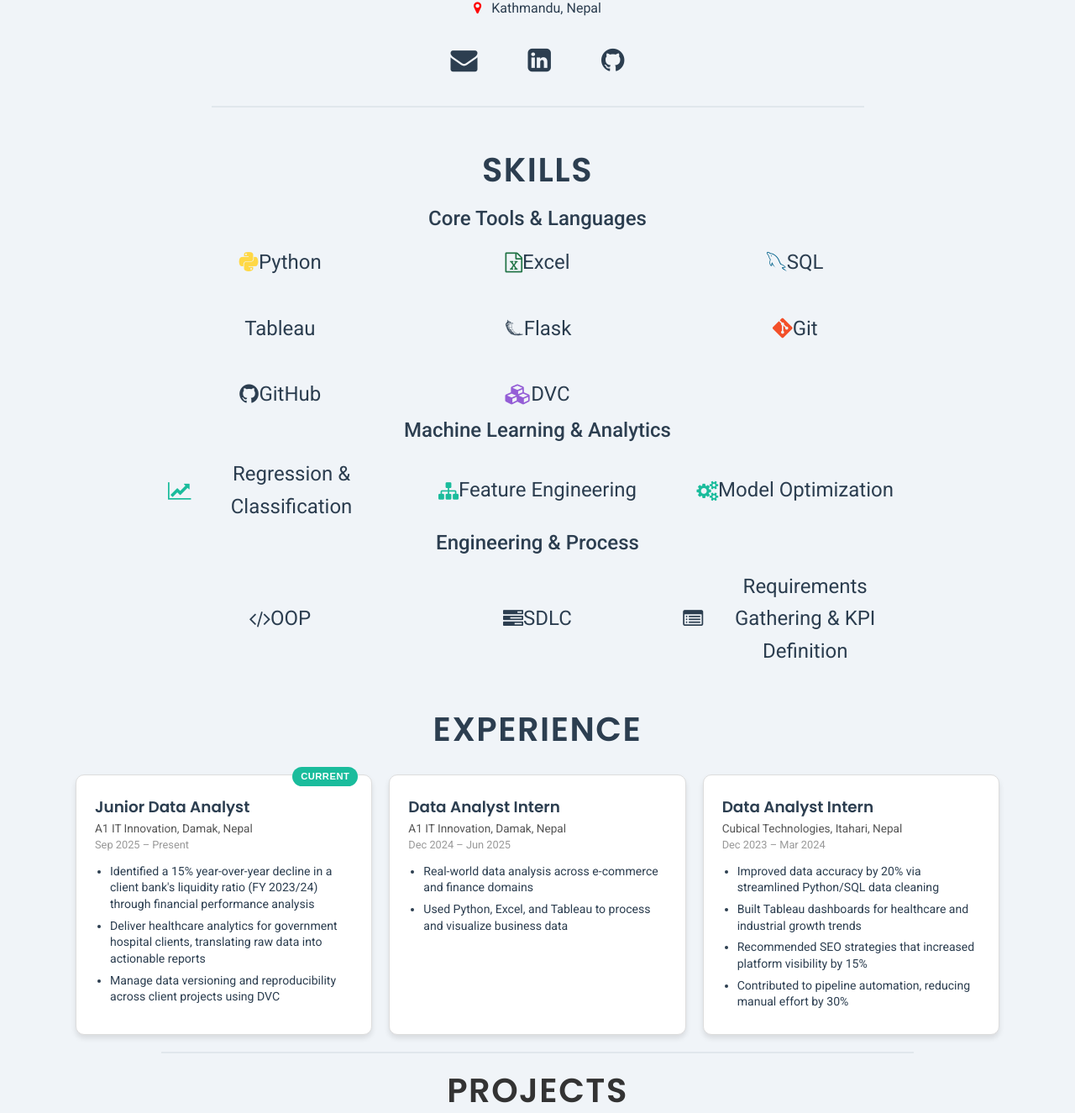
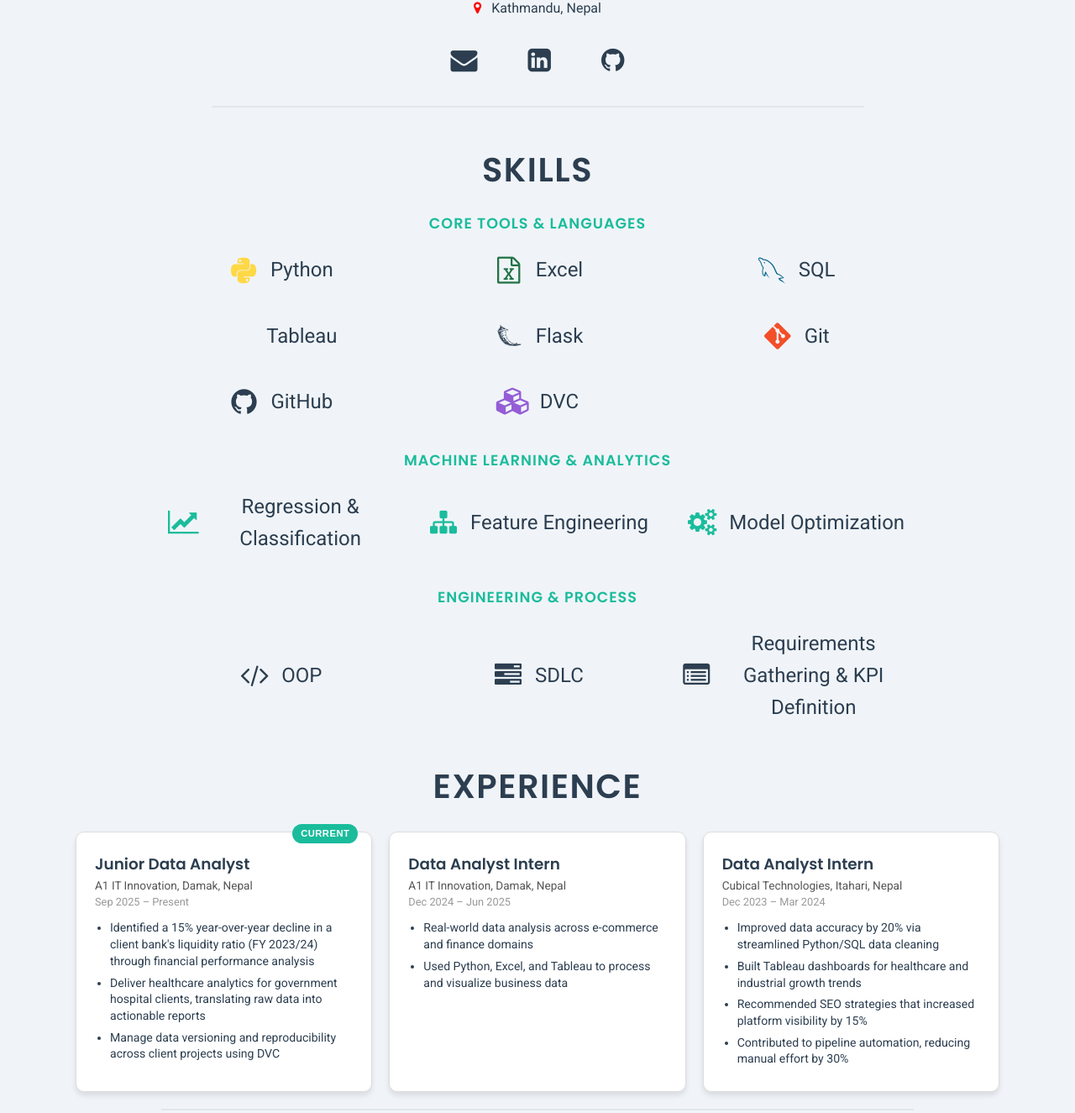
Before and after one commit to Rahul5021/Portfolio, a PHP site: page / in a window 1280 px wide. Shown: the part 555-1880 px from the top of the page at 84% size. Run offline with PHP 8.4, Linux system fonts and the light colour scheme; some libraries are stand-ins or nearby versions.

Commit message:
Refactor CSS styles for improved organization of skills

```diff
--- a/styles/style.css
+++ b/styles/style.css
@@ -284,6 +284,23 @@ h2:hover {
     margin: 0 auto;
     max-width: 900px;
     /* Adjust max-width to fit the content */
+}
+
+.skill-group-title {
+    font-family: 'Poppins', sans-serif;
+    font-weight: 600;
+    font-size: 1.1rem;
+    color: #1abc9c;
+    text-transform: uppercase;
+    letter-spacing: 1px;
+    margin: 30px 0 15px;
+}
+
+.skills li i {
+    font-size: 32px;
+    width: 40px;
+    margin-right: 12px;
+    text-align: center;
 }
 
 .skills li {
```
